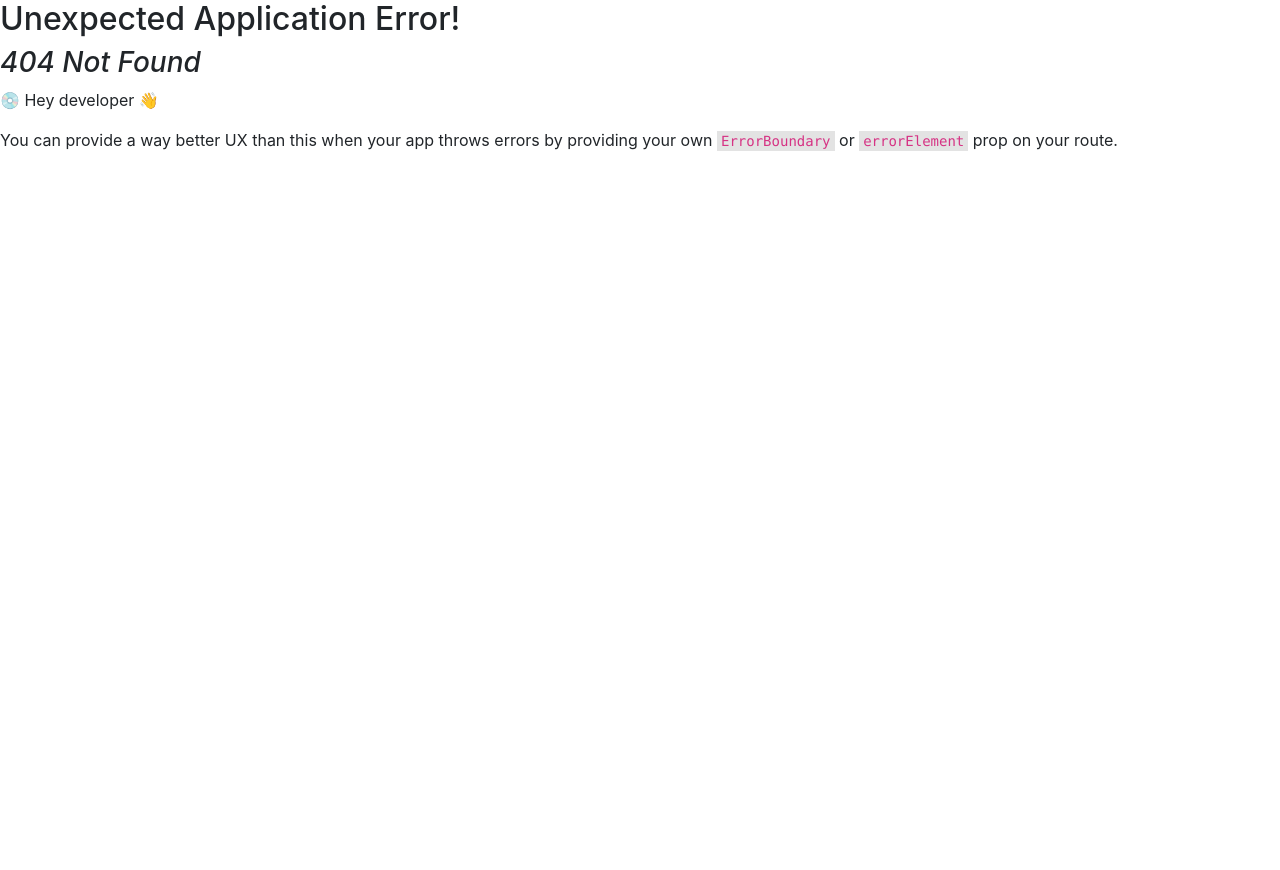
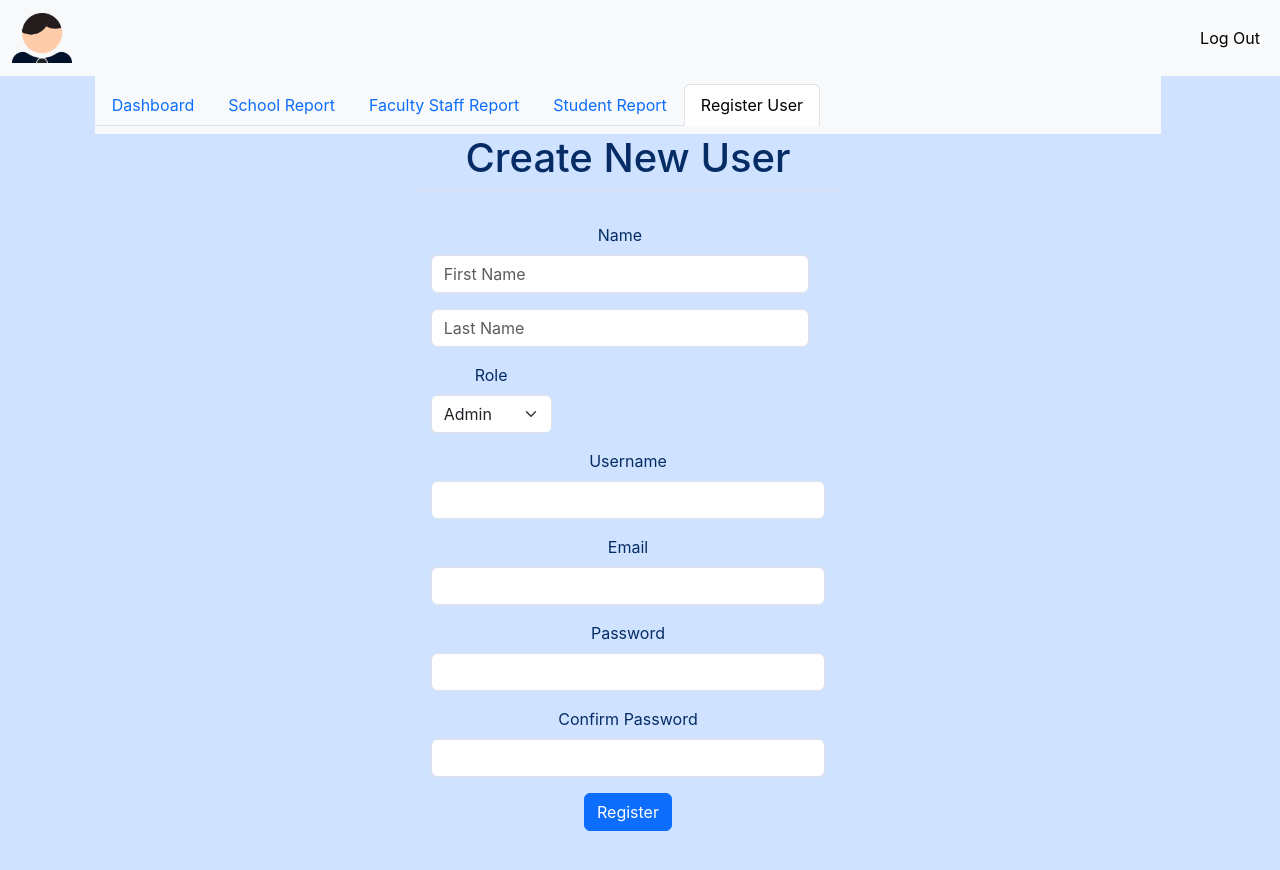
Before and after one commit to Kisan303/Student-Record-Management-System, a React (Create React App) app in the folder frontend/: page /register/1 in a window 1280 px wide. Before the commit this address had no page. Shown: the top 870 px of the page. Before the commit the page ends 800 px from the top, so only its background shows below. Built offline with nearby package versions, Linux system fonts and the light colour scheme.

Commit message:
Ralph: Able to display all the teachers under the Faculty Staff Tab. Able to filter and display only who's role are teacher.

```diff
--- a/frontend/src/User.jsx
+++ b/frontend/src/User.jsx
@@ -9,7 +9,6 @@ function User() {
       <div className="col-12 bg-primary-subtle text-primary-emphasis vh-100">
         <Outlet />
       </div>
-      <Footer />
     </div>
   );
 }
--- a/frontend/src/components/AdminDashboard.jsx
+++ b/frontend/src/components/AdminDashboard.jsx
@@ -4,9 +4,12 @@ import { useParams, useNavigate } from "react-router-dom";
 export default function AdminDashboard(){
     const [dataSet, setDataSet] = useState([]);
     const [listOfUsers, setListOfUsers] = useState([]);
+    const [userID, setUserID] = useState("");
     const params = useParams();
+    const navigate = useNavigate();
 
     useEffect(() => {
+        setUserID(params.id.toString());
         displayDashboard();
         displayListOfUsers();
     });
@@ -42,25 +45,50 @@ export default function AdminDashboard(){
     };
     return(
         <>
-        <div className="col-12 bg-primary-subtle text-primary-emphasis d-flex justify-content-center">
-        <div className="row col-12">
+        <div className="row col-12 bg-primary-subtle text-primary-emphasis d-flex justify-content-center">
                 <div className="col-1"></div>
                 <div className="navbar navbar-expand-lg bg-body-tertiary col-10">
+                    <button className="navbar-toggler" type="button" data-bs-toggle="collapse" data-bs-target="#navbarNavDropdown" aria-controls="navbarNavDropdown" aria-expanded="false" aria-label="Toggle navigation">
+                    <span className="navbar-toggler-icon"></span>
+                    </button>
+                    <div className="collapse navbar-collapse" id="navbarNavDropdown">
+                        <ul className="nav nav-tabs">
+                            <li className="nav-item">
+                                <a className="nav-link active" aria-current="page" href={`/admin-dashboard/${userID}`}>Dashboard</a>
+                            </li>
+                            <li className="nav-item">
+                                <a className="nav-link" href="#">School Report</a>
+                            </li>
+                            <li className="nav-item">
+                                <a className="nav-link" href={`/staff-report/${userID}`}>Faculty Staff Report</a>
+                            </li>
+                            <li className="nav-item">
+                                <a className="nav-link" href={`/student-report/${userID}`}>Student Report</a>
+                            </li>
+                            <li className="nav-item">
+                                <a className="nav-link" href={`/register/${userID}`}>Register User</a>
+                            </li>
+                        </ul>
+                    </div>
+                </div>
+                <div className="col-1"></div>
+                <div className="col-1 d-none"></div>
+                <div className="navbar navbar-expand-lg bg-body-tertiary col-10 d-none">
                 <div className="container-fluid">
                     <button className="navbar-toggler" type="button" data-bs-toggle="collapse" data-bs-target="#navbarNavDropdown" aria-controls="navbarNavDropdown" aria-expanded="false" aria-label="Toggle navigation">
                     <span className="navbar-toggler-icon"></span>
                     </button>
                     <div className="collapse navbar-collapse" id="navbarNavDropdown">
                         <ul className="navbar-nav">
-                    <li className="nav-item"><a className="nav-link active" aria-current="page" href="/course-report">Course Report</a></li>
-                    <li className="nav-item"><a className="nav-link active" aria-current="page" href="/staff-report">School Report</a></li>
-                    <li className="nav-item"><a className="nav-link active" aria-current="page" href="/staff-report">Faculty Staff Report</a></li>
-                    <li className="nav-item"><a className="nav-link active" aria-current="page" href="/student-report">Student Report</a></li>
+                        <li className="nav-item"><a className="nav-link active" aria-current="page" href={`/admin-dashboard/${userID}`}>Course Report</a></li>
+                        <li className="nav-item"><a className="nav-link active" aria-current="page" href={`/staff-report/${userID}`}>School Report</a></li>
+                        <li className="nav-item"><a className="nav-link active" aria-current="page" href={`/staff-report/${userID}`}>Faculty Staff Report</a></li>
+                        <li className="nav-item"><a className="nav-link active" aria-current="page" href={`/student-report/${userID}`}>Student Report</a></li>
                         </ul>
                     </div>
                 </div>
                 </div>
-            <div className="col-1"></div>
+                <div className="col-1 d-none"></div>
 
                 <div className="col-1"></div>
                 <div className="col-10 p-1 text-start">
@@ -120,7 +148,6 @@ export default function AdminDashboard(){
                 </div>
                 <div className="col-1"></div>
         </div>
-        </div>
         </>
     );
 }
--- a/frontend/src/components/Register.jsx
+++ b/frontend/src/components/Register.jsx
@@ -1,15 +1,10 @@
-import axios from "axios";
 import { useState, useEffect } from "react";
+import { useParams, useNavigate } from "react-router-dom";
 
 export default function Register(){
-    // const [username, setUsername] = useState("");
-    // const [email, setEmail] = useState("");
-    // const [phone, setPhone] = useState("");
-    // const [password, setPassword] = useState("");
-    // const [confirmPassword, setConfirmPassword] = useState("");
-    // const [role, setRole] = useState("admin");
-    // const [responseMessage, setResponseMessage] = useState("");
-    // const [data, setData] = useState(null);
+    const navigate = useNavigate();
+    const [userID, setUserID] = useState("");
+    const params = useParams();
     const [formUser, setFormUser] = useState({
         email: "",
         password: "",
@@ -17,6 +12,9 @@ export default function Register(){
         lastname: "",
         role: "",
         username: "",
+    });
+    useEffect(() => {
+        setUserID(params.id.toString());
     });
     async function handleRegister(e){
         e.preventDefault();
@@ -31,7 +29,10 @@ export default function Register(){
                     },
                     body: JSON.stringify(registerUser),
                   });
-            if(response.ok) console.log("Success registration!");
+            if(response.ok) {
+                console.log("Success registration!");
+                navigate(`/admin-dashboard/${userID}`)
+            };
             if(!response.ok) console.log("Fail to register!");
         }catch(error){
             console.error('A problem occurred with your fetch operation: ', error);
@@ -43,40 +44,36 @@ export default function Register(){
             return { ...prev, ...value };
         });
     };
-    // useEffect(() => {
-    //     axios.get('http://127.0.0.1:5000/api/data')
-    //         .then((response) => {
-    //             setData(response.data.message);
-    //         })
-    //         .catch((error) => {
-    //             console.error('Error fetching data:', error);
-    //         });
-    // }, []);
+
     return (
         <>
-            <div className="col-12 bg-primary-subtle text-primary-emphasis vh-100  d-flex align-items-center justify-content-center">
-            <div className="row col-12">
-            <div className="col-2"></div>
-            <div className="navbar navbar-expand-lg bg-body-tertiary col-8">
+            <div className="row col-12 bg-primary-subtle text-primary-emphasis d-flex justify-content-center">
+                <div className="col-1"></div>
+                    <div className="navbar navbar-expand-lg bg-body-tertiary col-10">
+                        <button className="navbar-toggler" type="button" data-bs-toggle="collapse" data-bs-target="#navbarNavDropdown" aria-controls="navbarNavDropdown" aria-expanded="false" aria-label="Toggle navigation">
+                        <span className="navbar-toggler-icon"></span>
+                        </button>
+                        <div className="collapse navbar-collapse" id="navbarNavDropdown">
                             <ul className="nav nav-tabs">
                                 <li className="nav-item">
-                        <a className="nav-link" aria-current="page" href="/course-report">Course Report</a>
+                                    <a className="nav-link" aria-current="page" href={`/admin-dashboard/${userID}`}>Dashboard</a>
                                 </li>
                                 <li className="nav-item">
-                        <a className="nav-link" href="/staff-report">School Report</a>
+                                    <a className="nav-link" href="#">School Report</a>
                                 </li>
                                 <li className="nav-item">
-                        <a className="nav-link" href="/staff-report">Faculty Staff Report</a>
+                                    <a className="nav-link" href={`/staff-report/${userID}`}>Faculty Staff Report</a>
                                 </li>
                                 <li className="nav-item">
-                        <a className="nav-link" href="/student-report">Student Report</a>
+                                    <a className="nav-link" href={`/student-report/${userID}`}>Student Report</a>
                                 </li>
                                 <li className="nav-item">
-                        <a className="nav-link active" href="/register">Enroll Student</a>
+                                    <a className="nav-link active" href={`/register/${userID}`}>Register User</a>
                                 </li>
                             </ul>
                         </div>
-            <div className="col-2"></div>
+                    </div>
+                    <div className="col-1"></div>
                 <div className="col-4"></div>
                 <div className="text-center col-4 border-bottom">
                 <h1>Create New User</h1>
@@ -84,7 +81,7 @@ export default function Register(){
                 <div className="col-4"></div>
                 <div className="col-4"></div>
                 <div className="col-4 p-3 position-flex top-0 start-50">
-                    <form className="row g-3" onSubmit={handleRegister} action="/">
+                    <form className="row g-3" onSubmit={handleRegister} action={`/admin-dashboard/${userID}`}>
                         <div className="row g-3 col-12">
                             <div className="col-md-12">
                                 <label htmlFor="inputName" className="form-label">Name</label>
@@ -165,7 +162,6 @@ export default function Register(){
                 </div>
                 <div className="col-4"></div>
             </div>
-            </div>
         </>
     );
 }
--- a/frontend/src/components/StaffReport.jsx
+++ b/frontend/src/components/StaffReport.jsx
@@ -1,36 +1,66 @@
 import { Outlet } from "react-router-dom";
 import StaffDashboard from "./StaffDashboard";
+import { useState, useEffect } from "react";
+import { useParams, useNavigate } from "react-router-dom";
 
 export default function StaffReport(){
+    const [userID, setUserID] = useState("");
+    const params = useParams();
+    const [listOfTeachers, setListOfTeachers] = useState([]);
+    const navigate = useNavigate();
+    useEffect(() => {
+        setUserID(params.id.toString());
+        displayListOfTeachers();
+    });
+    async function displayListOfTeachers() {
+        try{
+            await fetch(`http://127.0.0.1:5000/get_all_users`, {
+                method: "GET",
+                headers: {
+                "Content-Type": "application/json",
+                },
+            }).then(data => data.json())
+            .then(promisedata => setListOfTeachers(promisedata))
+            .catch(error => console.error("Error:", error));
+            console.log("Able to fetch all users!");
+        }catch(error){
+            console.error('A problem occurred with your fetch operation: ', error);
+        }
+    };
     return(
         <>
-        <div className="row col-12 bg-primary-subtle text-primary-emphasis p-5  d-flex align-items-center justify-content-center">
-            <div className="col-2"></div>
-            <div className="navbar navbar-expand-lg bg-body-tertiary col-8">
+        <div className="row col-12 bg-primary-subtle text-primary-emphasis d-flex align-items-center justify-content-center">
+            <div className="col-1"></div>
+            <div className="navbar navbar-expand-lg bg-body-tertiary col-10">
+                <button className="navbar-toggler" type="button" data-bs-toggle="collapse" data-bs-target="#navbarNavDropdown" aria-controls="navbarNavDropdown" aria-expanded="false" aria-label="Toggle navigation">
+                <span className="navbar-toggler-icon"></span>
+                </button>
+                <div className="collapse navbar-collapse" id="navbarNavDropdown">
                     <ul className="nav nav-tabs">
                         <li className="nav-item">
-                        <a className="nav-link" aria-current="page" href="/course-report">Course Report</a>
+                            <a className="nav-link" aria-current="page" href={`/admin-dashboard/${userID}`}>Dashboard</a>
                         </li>
                         <li className="nav-item">
-                        <a className="nav-link" href="/staff-report">School Report</a>
+                            <a className="nav-link" href="#">School Report</a>
                         </li>
                         <li className="nav-item">
-                        <a className="nav-link active" href="/staff-report">Faculty Staff Report</a>
+                            <a className="nav-link active" href={`/staff-report/${userID}`}>Faculty Staff Report</a>
                         </li>
                         <li className="nav-item">
-                        <a className="nav-link" href="/student-report">Student Report</a>
+                            <a className="nav-link" href={`/student-report/${userID}`}>Student Report</a>
                         </li>
                         <li className="nav-item">
-                        <a className="nav-link" href="/register">Onboard Teacher</a>
+                            <a className="nav-link" href={`/register/${userID}`}>Register User</a>
                         </li>
                     </ul>
                 </div>
-            <div className="col-2"></div>
+            </div>
+            <div className="col-1"></div>
 
             <div className="col-2"></div>
             <div className="col-8 p-1 text-start">
                 <ul className="list-group list-group">
-                <li className="list-group-item">Number of Full-time Faculty Staff Employed - Fall Term 2024: <b>500</b></li>
+                <li className="list-group-item">Number of Employed Teachers: <b>{listOfTeachers.filter(t => t.role === "teacher").length}</b></li>
                 <li className="list-group-item">Number of Full-time Faculty Staff Employed - Fall Term 2024: <b>200</b></li>
                 <li className="list-group-item">Faculty to Student ratio: <b>5:50</b> </li>
                 </ul>
@@ -46,42 +76,20 @@ export default function StaffReport(){
             <div className="col-2"></div>
             <div className="col-8 p-1">
                 <div className="accordion" id="accordionExample">
+                    {listOfTeachers.filter(t => t.role === "teacher").map((teacher, index) => (
                         <div className="accordion-item">
                             <h2 className="accordion-header">
-                    <button className="accordion-button" type="button" data-bs-toggle="collapse" data-bs-target="#collapseOne" aria-expanded="true" aria-controls="collapseOne">
-                        Prof. Jackie Chan
+                            <button className="accordion-button" type="button" data-bs-toggle="collapse" data-bs-target={"#collapse_"+index.toString()} aria-expanded="false" aria-controls={"collapse_"+index.toString()}>
+                                Prof. {teacher.firstname} {teacher.lastname}
                             </button>
                             </h2>
-                    <div id="collapseOne" className="accordion-collapse collapse show" data-bs-parent="#accordionExample">
+                            <div id={"collapse_"+index.toString()} className="accordion-collapse collapse" data-bs-parent="#accordionExample">
                             <div className="accordion-body">
                                 <StaffDashboard />
                             </div>
                             </div>
                         </div>
-                <div className="accordion-item">
-                    <h2 className="accordion-header">
-                    <button className="accordion-button collapsed" type="button" data-bs-toggle="collapse" data-bs-target="#collapseTwo" aria-expanded="false" aria-controls="collapseTwo">
-                        Engr. Will Smith, PhD, MA
-                    </button>
-                    </h2>
-                    <div id="collapseTwo" className="accordion-collapse collapse" data-bs-parent="#accordionExample">
-                    <div className="accordion-body">
-                        <StaffDashboard />
-                    </div>
-                    </div>
-                </div>
-                <div className="accordion-item">
-                    <h2 className="accordion-header">
-                    <button className="accordion-button collapsed" type="button" data-bs-toggle="collapse" data-bs-target="#collapseThree" aria-expanded="false" aria-controls="collapseThree">
-                        Dr. Michelle Tan
-                    </button>
-                    </h2>
-                    <div id="collapseThree" className="accordion-collapse collapse" data-bs-parent="#accordionExample">
-                    <div className="accordion-body">
-                        <StaffDashboard />
-                    </div>
-                    </div>
-                </div>
+                    ))}
                 </div>
             </div>
             <div className="col-2"></div>
--- a/frontend/src/components/StudentReport.jsx
+++ b/frontend/src/components/StudentReport.jsx
@@ -1,28 +1,41 @@
+import { useState, useEffect } from "react";
+import { useParams, useNavigate } from "react-router-dom";
+
 export default function StaffReport(){
+    const [userID, setUserID] = useState("");
+    const params = useParams();
+    useEffect(() => {
+        setUserID(params.id.toString());
+    });
     return(
         <>
-        <div className="row col-12 bg-primary-subtle text-primary-emphasis p-5  d-flex align-items-center justify-content-center">
-            <div className="col-2"></div>
-            <div className="navbar navbar-expand-lg bg-body-tertiary col-8">
+        <div className="row col-12 bg-primary-subtle text-primary-emphasis d-flex justify-content-center">
+            <div className="col-1"></div>
+            <div className="navbar navbar-expand-lg bg-body-tertiary col-10">
+                <button className="navbar-toggler" type="button" data-bs-toggle="collapse" data-bs-target="#navbarNavDropdown" aria-controls="navbarNavDropdown" aria-expanded="false" aria-label="Toggle navigation">
+                <span className="navbar-toggler-icon"></span>
+                </button>
+                <div className="collapse navbar-collapse" id="navbarNavDropdown">
                     <ul className="nav nav-tabs">
                         <li className="nav-item">
-                        <a className="nav-link" aria-current="page" href="/course-report">Course Report</a>
+                            <a className="nav-link" aria-current="page" href={`/admin-dashboard/${userID}`}>Dashboard</a>
                         </li>
                         <li className="nav-item">
-                        <a className="nav-link" href="/staff-report">School Report</a>
+                            <a className="nav-link" href="#">School Report</a>
                         </li>
                         <li className="nav-item">
-                        <a className="nav-link" href="/staff-report">Faculty Staff Report</a>
+                            <a className="nav-link" href={`/staff-report/${userID}`}>Faculty Staff Report</a>
                         </li>
                         <li className="nav-item">
-                        <a className="nav-link active" href="/student-report">Student Report</a>
+                            <a className="nav-link active" href={`/student-report/${userID}`}>Student Report</a>
                         </li>
                         <li className="nav-item">
-                        <a className="nav-link" href="/register">Enroll Student</a>
+                            <a className="nav-link" href={`/register/${userID}`}>Register User</a>
                         </li>
                     </ul>
                 </div>
-            <div className="col-2"></div>
+            </div>
+            <div className="col-1"></div>
             <div className="col-2"></div>
             <div className="col-8">
                 <h1>Students Portfolio</h1>
```
Also changed, not shown: frontend/src/index.js (+12 -12 lines). Lines whose indentation alone changed are shown as unchanged.
